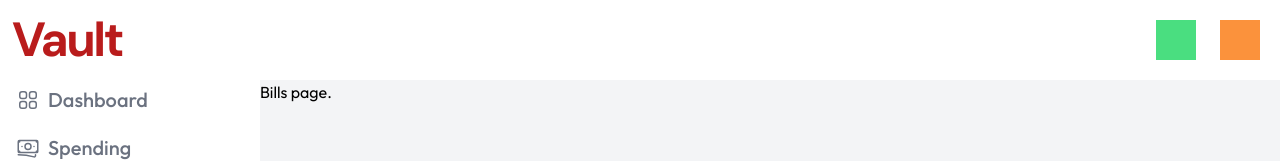
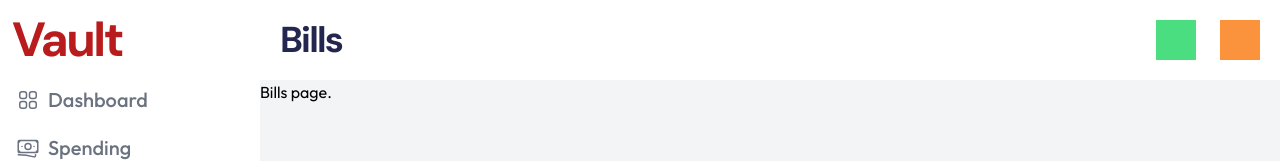
Before and after one commit to Nishant-Ray/Vault, a Next.js app in the folder vault-frontend/: page /bills in a window 1280 px wide. Shown: the top 161 px of the page. Built offline with nearby package versions, Linux system fonts and the light colour scheme.

Commit message:
Main layout ui adjustments

```diff
--- a/vault-frontend/app/(main)/layout.tsx
+++ b/vault-frontend/app/(main)/layout.tsx
@@ -1,8 +1,21 @@
-import Link from "next/link";
+'use client';
+
 import { dmSans } from "../ui/fonts";
 import SideNav from "../ui/sideNav";
+import { usePathname } from "next/navigation";
 
 export default function Layout({ children }: { children: React.ReactNode }) {
+  const pathname = usePathname();
+  const titles: Record<string, string> = {
+    '/dashboard': 'Dashboard',
+    '/spending': 'Spending',
+    '/wallet': 'Wallet',
+    '/bills': 'Bills',
+    '/residence': 'Residence',
+    '/chatbot': 'Chatbot',
+    '/settings': 'Settings',
+  };
+
   return (
     <div>
       <div className="flex flex-row">
@@ -10,15 +23,21 @@ export default function Layout({ children }: { children: React.ReactNode }) {
           <SideNav/>
         </div>
 
-        <div className="w-full">
-          <div className="bg-white px-5 h-20 flex flex-row justify-end items-center gap-x-6">
-            <div className="w-10 h-10 bg-green-400"/>
-            <div className="w-10 h-10 bg-orange-400"/>
+        <div className="flex flex-col w-full">
+
+          <div className="w-full flex flex-row h-20 items-center px-5 bg-white">
+            <div className="w-full h-full flex justify-start items-center">
+              <h1 className={`${dmSans.className} antialiased tracking-tighter text-off_black text-4xl font-bold`}>{titles[pathname]}</h1>
+            </div>
+
+            <div className="w-full h-full flex flex-row justify-end items-center gap-x-6">
+              <div className="w-10 h-10 bg-green-400"/>
+              <div className="w-10 h-10 bg-orange-400"/>
+            </div>
           </div>
 
           <div className="w-full bg-off_white">{children}</div>
         </div>
-
       </div>
     </div>
   );
```
